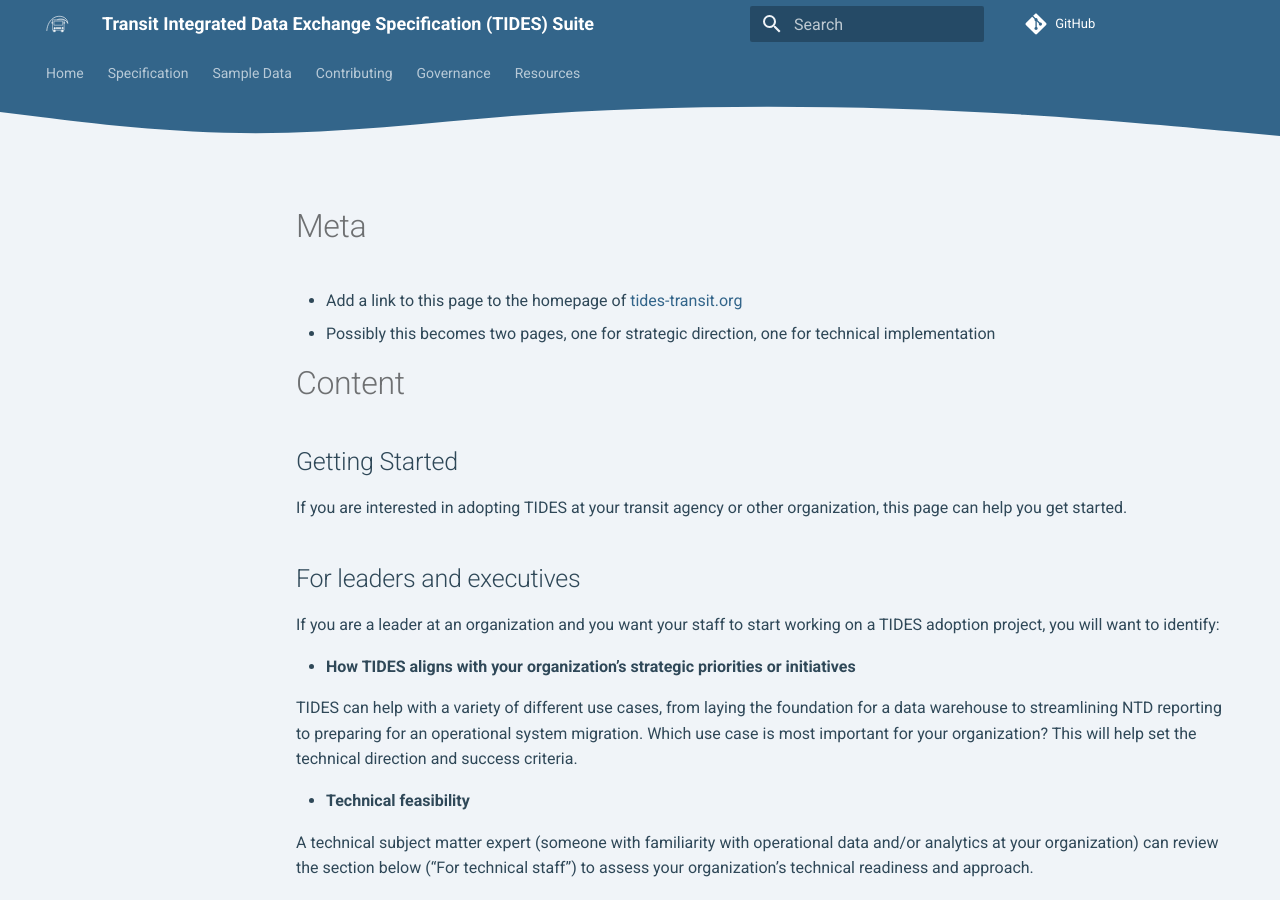
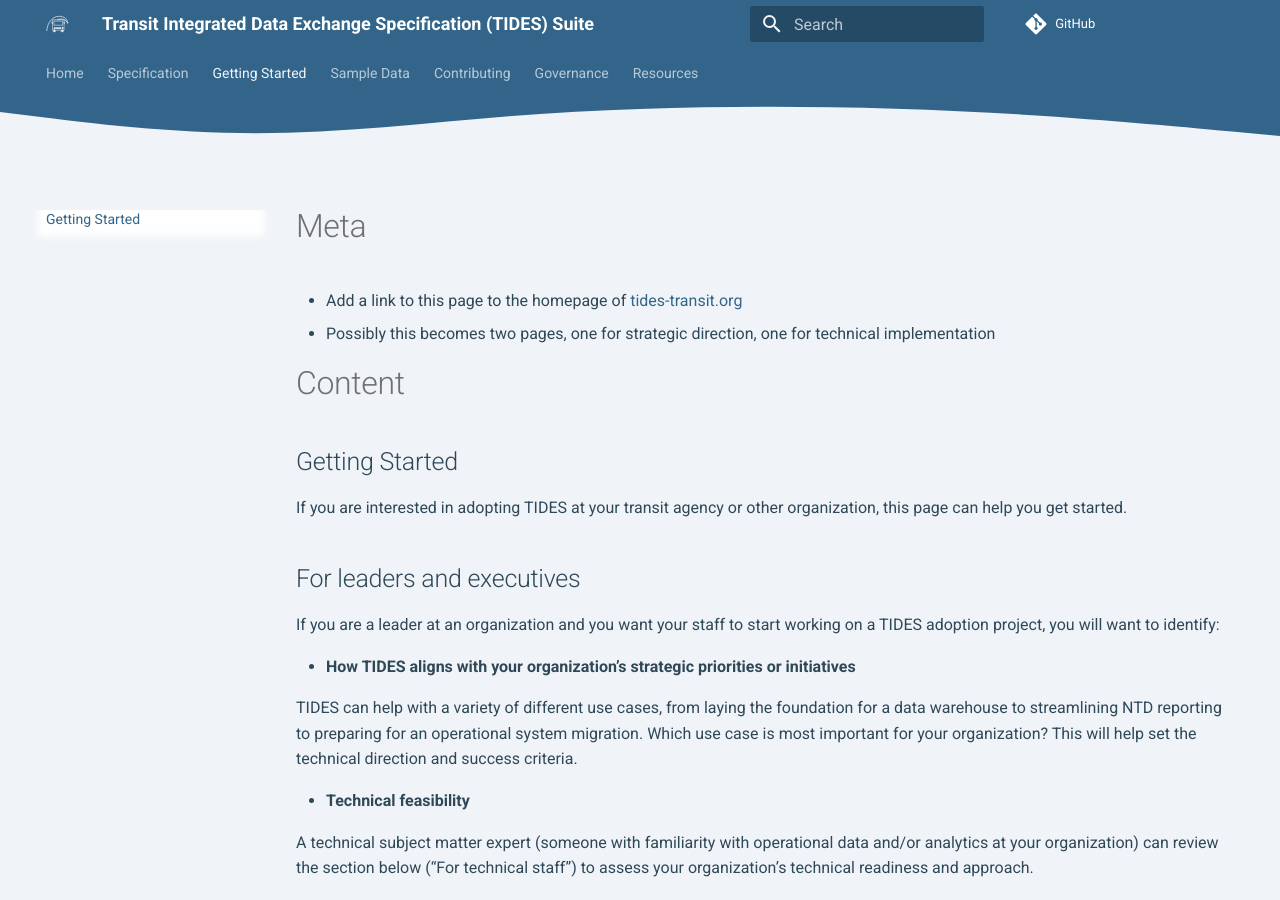
Before and after one commit to gtfs-zone/TIDES, an MkDocs documentation site: the page built from docs/getting-started.md, in a window 1280 px wide and 900 px high. Built offline with MkDocs 1.6.1 and Material for MkDocs 9.7.7, drawn with Linux system fonts in a browser that asks for light colours; nearby versions of some CDN libraries; comment, search, counter and statistics services are not loaded; the version menu is left out.

Commit message:
docs: add getting started to nav bar

```diff
--- a/mkdocs.yml
+++ b/mkdocs.yml
@@ -86,6 +86,7 @@ nav:
       - Architecture: architecture.md
       - Table Schemas: tables.md
       - Data Package: datapackage.md
+  - Getting Started: getting-started.md
   - Sample Data: samples.md
   - Contributing:
       - Development: development.md
```
